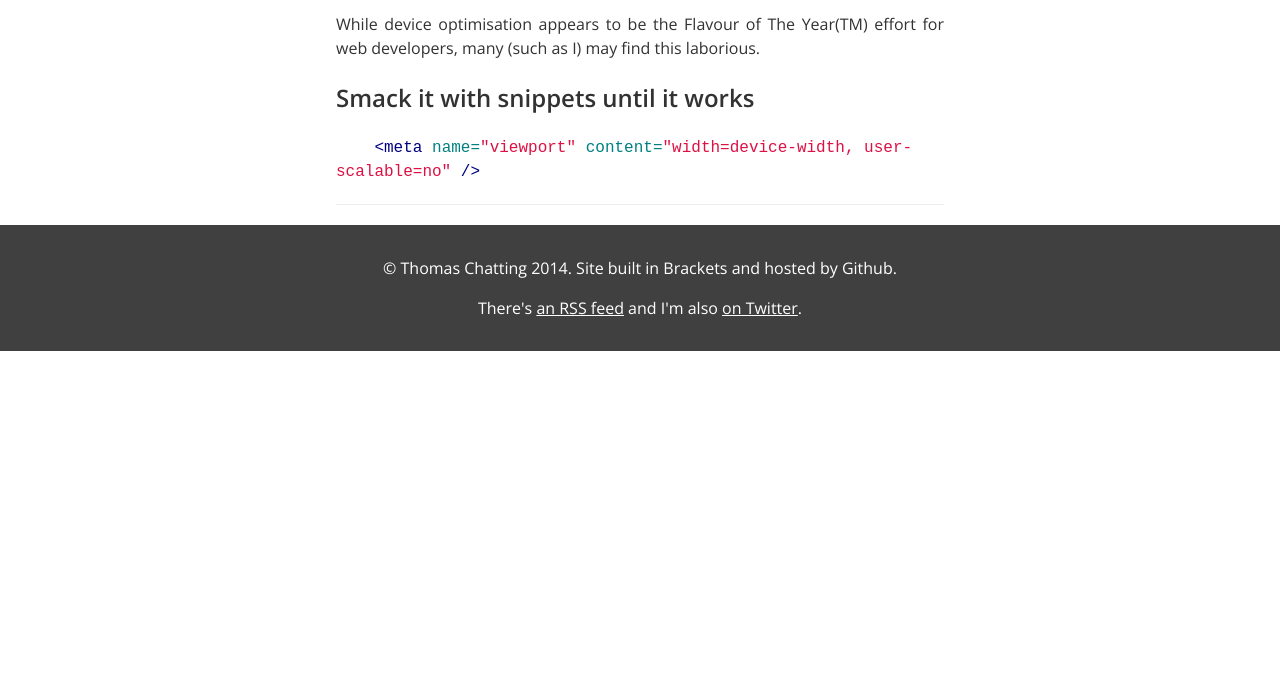
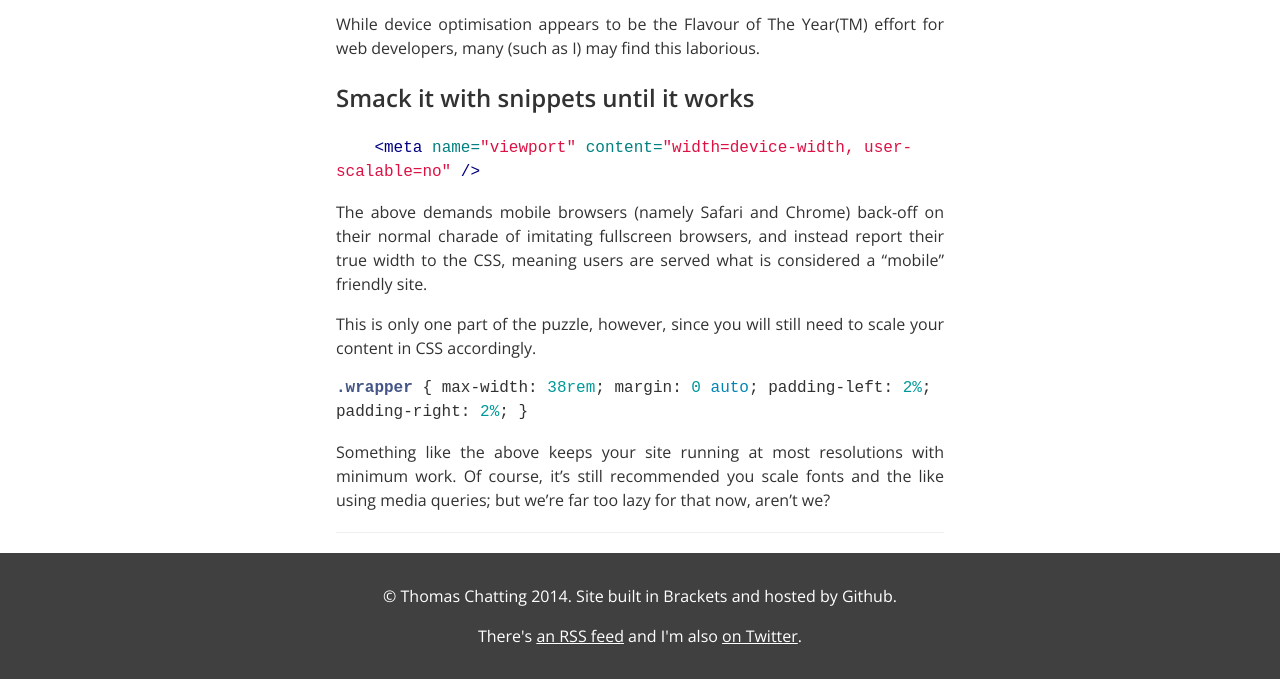
Before and after one commit to tomchatting/tomchatting.github.io, a Jekyll site: the page built from _posts/2014-08-09-lazy-scaling-for-lazy-people.markdown, in a window 1280 px wide and 900 px high, scrolled down 588 px, cut to the strip 221-900 px from the top of the window. Built offline with Jekyll 4.4.1, drawn with Linux system fonts in a browser that asks for light colours; before the commit the page ends 1160 px from its top, so only the background shows below that.

Commit message:
Finished lazy article

```diff
--- a/_posts/2014-08-09-lazy-scaling-for-lazy-people.markdown
+++ b/_posts/2014-08-09-lazy-scaling-for-lazy-people.markdown
@@ -14,3 +14,13 @@ While device optimisation appears to be the Flavour of The Year(TM) effort for w
 {% highlight html %}
     <meta name="viewport" content="width=device-width, user-scalable=no" />
 {% endhighlight %}
+
+The above demands mobile browsers (namely Safari and Chrome) back-off on their normal charade of imitating fullscreen browsers, and instead report their true width to the CSS, meaning users are served what is considered a "mobile" friendly site.
+
+This is only one part of the puzzle, however, since you will still need to scale your content in CSS accordingly.
+
+{% highlight css %}
+.wrapper { max-width: 38rem; margin: 0 auto; padding-left: 2%; padding-right: 2%; }
+{% endhighlight %}
+
+Something like the above keeps your site running at most resolutions with minimum work. Of course, it's still recommended you scale fonts and the like using media queries; but we're far too lazy for that now, aren't we?
```
